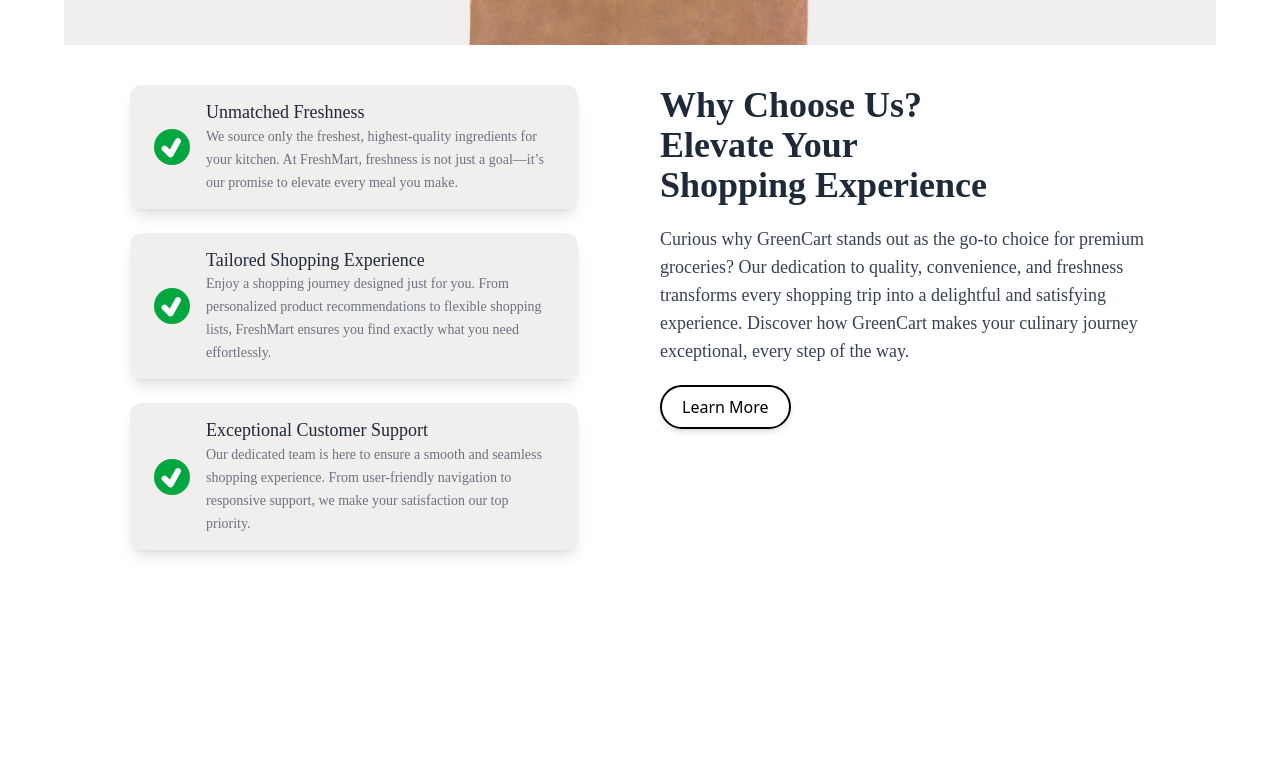
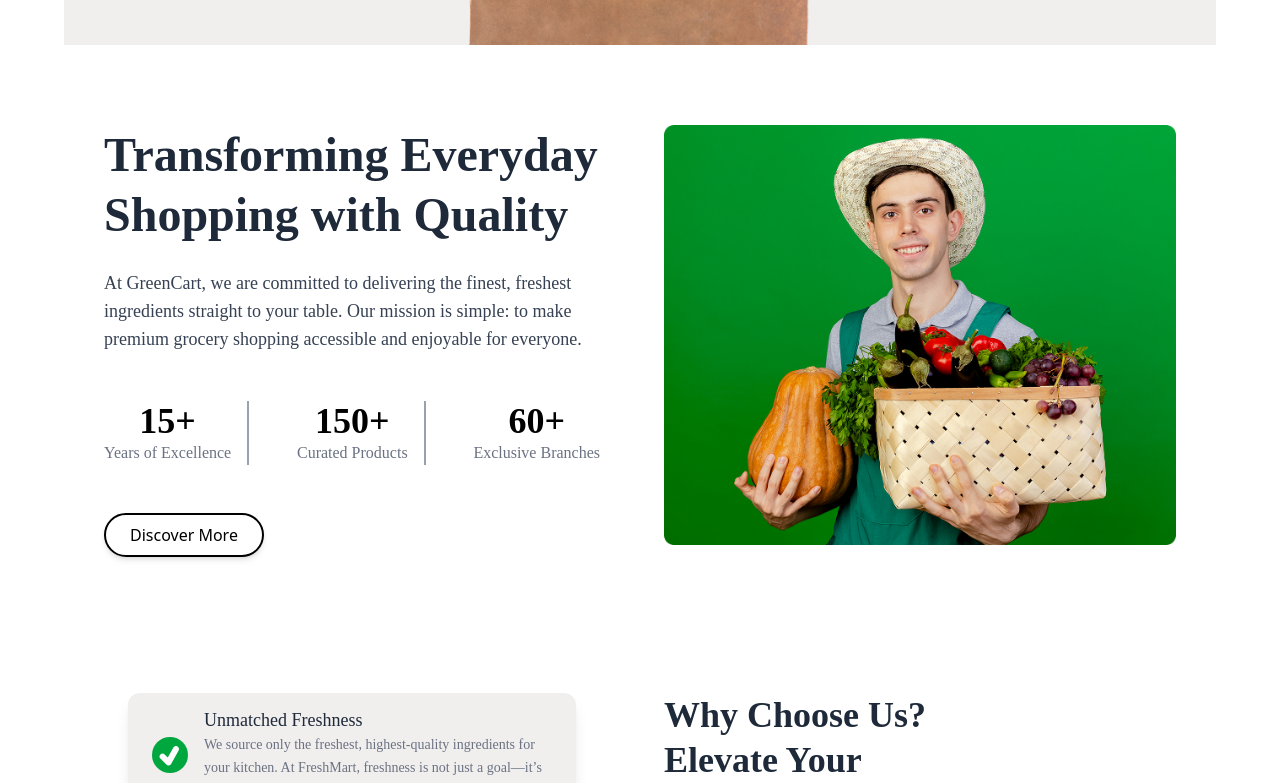
Before and after one commit to mayankkumar8629/VeggieTO, a React (Vite) app in the folder frontend/CustomerModule/: page / in a window 1280 px wide. Shown: the part 800-1583 px from the top of the page. Before the commit the page ends 1390 px from the top, so only its background shows below. Built offline with nearby package versions, Linux system fonts and the light colour scheme.

Commit message:
making PresecondSection

```diff
--- a/frontend/CustomerModule/src/App.jsx
+++ b/frontend/CustomerModule/src/App.jsx
@@ -2,6 +2,7 @@
 import  Navbar from './components/Partials/Navbar';
 import FirstSection from './components/Homepage/FirstSection';
 import { SecondSection } from './components/Homepage/SecondSection';
+import  PreSecondSection  from './components/Homepage/PreSecondSection';
 
 
 const App = () => {
@@ -9,6 +10,7 @@
     <div className='h-screen max-w-9/10 justify-center items-center mx-auto '>
       <Navbar/>
       <FirstSection />
+      <PreSecondSection />
       <SecondSection />
     </div>
   )
--- a/frontend/CustomerModule/src/components/Homepage/FirstSection.jsx
+++ b/frontend/CustomerModule/src/components/Homepage/FirstSection.jsx
@@ -18,7 +18,7 @@
                     <div className="flex-initial  "><img src={img} className='flex-initial' /></div>
                     <div className="flex-initial "><DeliveryCard /></div>
                 </div>
-                <div className="flex-initial  "><img src={grocery} className='flex-initial relative bottom-0' /></div>
+                <div className="flex-initial  "><img src={grocery} className='flex-initial place-content-end' /></div>
                 <div className="flex-initial  "><Fresh /></div>
             </div>
 
--- /dev/null
+++ b/frontend/CustomerModule/src/components/Homepage/PreSecondSection.jsx
@@ -0,0 +1,44 @@
+import React from 'react';
+import image from '../../assets/image.png'
+
+const PreSecondSection = () => {
+    return (
+        <div className="flex flex-col-reverse lg:flex-row justify-between items-start gap-12 px-10 py-20 bg-white">
+
+            {/* Heading & Description */}
+            <div className="flex-1 space-y-6 text-left">
+                <h2 className="text-5xl font-bold font-[Plus-Jakarta-Sans] font-stretch-200% text-gray-800 leading-tight">
+                    Transforming Everyday <br /> Shopping with Quality
+                </h2>
+                <p className="text-lg font-[Plus-Jakarta-Sans] text-gray-700">
+                    At GreenCart, we are committed to delivering the finest, freshest ingredients straight to your table. Our mission is simple: to make premium grocery shopping accessible and enjoyable for everyone.
+                </p>
+                <div className="flex flex-col sm:flex-row gap-6 justify-between items-start sm:items-center text-left w-full py-6">
+                    <div className='flex-initial flex flex-col items-start sm:items-center justify-center border-b sm:border-b-0 sm:border-r-2 border-gray-400 pr-4 pb-4 sm:pb-0'>
+                        <span className='font-[Plus-Jakarta-Sans] text-4xl font-semibold'>15+</span>
+                        <span className='font-[Plus-Jakarta-Sans] text-gray-500 text-md'>Years of Excellence</span>
+                    </div>
+
+                    <div className='flex-initial flex flex-col items-start sm:items-center justify-center border-b sm:border-b-0 sm:border-r-2 border-gray-400 pr-4 pb-4 sm:pb-0'>
+                        <span className='font-[Plus-Jakarta-Sans] text-4xl font-semibold'>150+</span>
+                        <span className='font-[Plus-Jakarta-Sans] text-gray-500 text-md'>Curated Products</span>
+                    </div>
+
+                    <div className='flex-initial flex flex-col items-start sm:items-center justify-center pr-4'>
+                        <span className='font-[Plus-Jakarta-Sans] text-4xl font-semibold'>60+</span>
+                        <span className='font-[Plus-Jakarta-Sans] text-gray-500 text-md'>Exclusive Branches</span>
+                    </div>
+                </div>
+
+                <button className="rounded-full border-2 py-2 px-6 shadow-md hover:shadow-lg transition-all duration-300">
+                    Discover More
+                </button>
+            </div>
+            <div className="flex-1 space-y-6">
+                <img src={image} className='flex-initial' />
+            </div>
+        </div>
+    )
+}
+
+export default PreSecondSection;
--- a/frontend/CustomerModule/src/components/Homepage/SecondSection.jsx
+++ b/frontend/CustomerModule/src/components/Homepage/SecondSection.jsx
@@ -3,9 +3,7 @@
 
 export const SecondSection = () => {
   return (
-        <div className="flex flex-col lg:flex-row justify-between items-start gap-10 px-6 py-10">
-            {/* Text Content */}
-
+    <div className="flex flex-col-reverse lg:flex-row justify-between items-start gap-12 px-6 py-14 bg-white">
 
       {/* Tick Cards */}
       <div className="flex-1 space-y-6">
@@ -22,17 +20,18 @@
           description="Our dedicated team is here to ensure a smooth and seamless shopping experience. From user-friendly navigation to responsive support, we make your satisfaction our top priority."
         />
       </div>
-            <div className="flex-1 space-y-5 flex-col">
-                <h2 className="text-4xl font-bold font-[Plus-Jakarta-Sans] text-gray-800 font-stretch-ultra-expanded">
-                    Why Choose Us? <br />Elevate Your <br />Shopping Experience
 
+      {/* Heading & Description */}
+      <div className="flex-1 space-y-6 text-left">
+        <h2 className="text-4xl font-bold font-[Plus-Jakarta-Sans] text-gray-800 leading-tight">
+          Why Choose Us? <br /> Elevate Your <br /> Shopping Experience
         </h2>
-                <p className="text-lg  font-[Plus-Jakarta-Sans] text-gray-700">
+        <p className="text-lg font-[Plus-Jakarta-Sans] text-gray-700">
           Curious why GreenCart stands out as the go-to choice for premium groceries? Our dedication to quality, convenience, and freshness transforms every shopping trip into a delightful and satisfying experience. Discover how GreenCart makes your culinary journey exceptional, every step of the way.
         </p>
-            <div className="flex-1 space-y-5">
-                <div className="flex-initial "><button className="rounded-full border-2 py-2 px-5 shadow-md hover:shadow-lg transition-all duration-300">Learn More</button></div>
-            </div>
+        <button className="rounded-full border-2 py-2 px-6 shadow-md hover:shadow-lg transition-all duration-300">
+          Learn More
+        </button>
       </div>
     </div>
   );
```
Also changed, not shown: frontend/CustomerModule/src/assets/image.png (added). Lines whose indentation alone changed are shown as unchanged.
